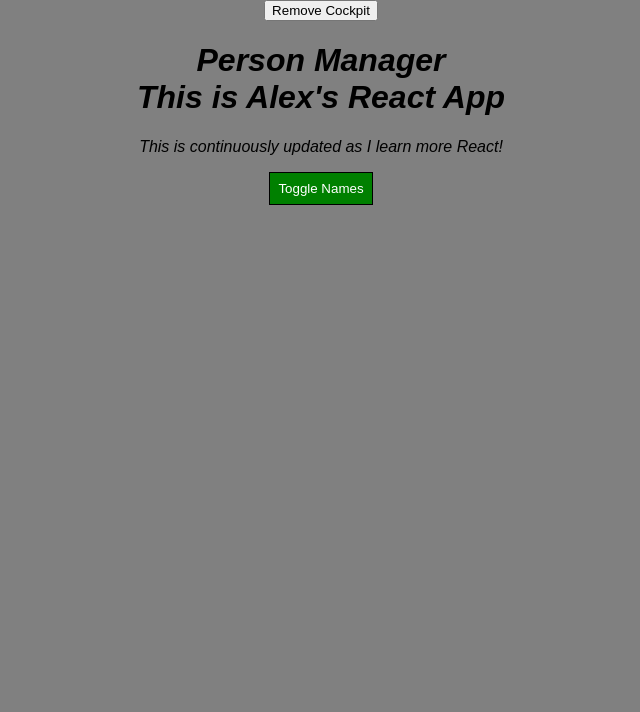
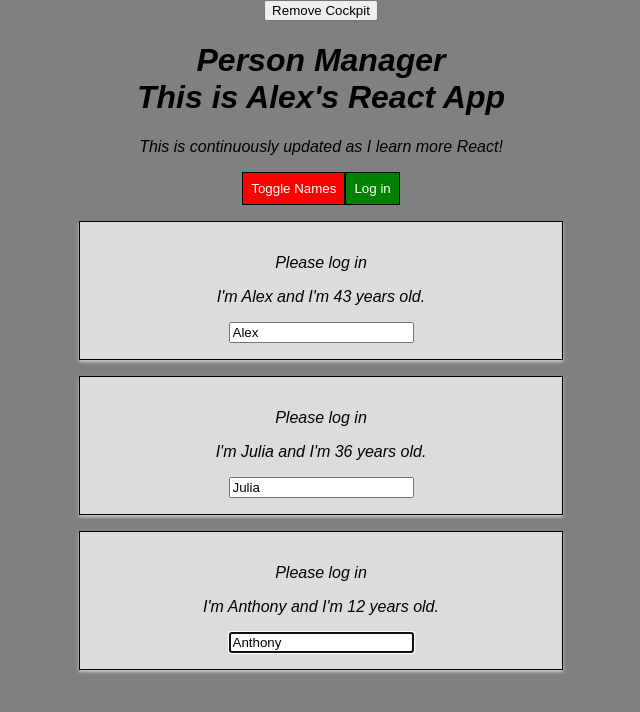
Before and after one commit to Borsbach/udemy-react-complete-guide, a React (Create React App) app: page / in a window 1280 px wide. Shown: the top 712 px of the page, without its empty margins (319-959 px from the left). Built offline with nearby package versions, Linux system fonts and the light colour scheme.

Commit message:
final for part 1

```diff
--- a/src/components/Cockpit/Cockpit.js
+++ b/src/components/Cockpit/Cockpit.js
@@ -1,9 +1,10 @@
-import React, { useEffect } from "react";
+import React, { useEffect, useRef, useContext } from "react";
+import AuthContext from '../../context/auth-context'
 import styled from "styled-components";
 import "../Cockpit/Cockpit.css";
 
 const StyledButton = styled.button`
-  background-color: ${props => (props.alternate ? "red" : "green")};
+  background-color: ${(props) => (props.alternate ? "red" : "green")};
   color: white;
   font: inherent;
   border: 1px solid black;
@@ -11,20 +12,26 @@ const StyledButton = styled.button`
   cursor: pointer;
 
   &:hover {
-    background-color: ${props => (props.alternate ? "salmon" : "lightgreen")};
+    background-color: ${(props) => (props.alternate ? "salmon" : "lightgreen")};
     color: black;
   }
 `;
 
-const cockpit = props => {
+const cockpit = (props) => {
+  const toggleBtnRef = useRef(null);
+  const authContext = useContext(AuthContext)
+
+  console.log(authContext.authenticated)
+
   useEffect(() => {
     console.log("[Cockpit.js] useEffect");
     //Http requests possible
-    const timer = setTimeout(() => {
-      alert("The timer is running");
-    }, 500);
+    // const timer = setTimeout(() => {
+    //   alert("The timer is running");
+    // }, 500);
+    toggleBtnRef.current.click();
     return () => {
-      clearTimeout(timer);
+      // clearTimeout(timer);
       console.log("[Cockpit.js] cleanup work in useEffect");
     };
   }, []);
@@ -56,9 +63,14 @@ const cockpit = props => {
       <p className={classes.join(" ")}>
         This is continuously updated as I learn more React!
       </p>
-      <StyledButton alternate={props.showPersons} onClick={props.clicked}>
+      <StyledButton
+        ref={toggleBtnRef}
+        alternate={props.showPersons}
+        onClick={props.clicked}
+      >
         Toggle Names
       </StyledButton>
+        <StyledButton onClick={authContext.login}>Log in</StyledButton>
     </div>
   );
 };
--- a/src/components/Person/Person.js
+++ b/src/components/Person/Person.js
@@ -1,5 +1,8 @@
 import React, { Component } from "react";
+import PropTypes from "prop-types";
 import styled from "styled-components";
+import AuthContext from "../../context/auth-context";
+// import Aux from '../../hoc/Aux'
 import "../Person/Person.css";
 
 // using tagged template literal ``
@@ -19,10 +22,22 @@ const StyledDiv = styled.div`
 `;
 
 class Person extends Component {
+  constructor(props) {
+    super(props);
+    this.inputElementRef = React.createRef();
+  }
   // static getDerivedStateFromProps(props, state) {
   //   console.log("[Person.js] getDerivedStateFromProps");
   //   return state;
   // }
+
+  static contextType = AuthContext;
+
+  componentDidMount() {
+    // this.inputElement.focus()
+    this.inputElementRef.current.focus();
+    console.log(this.context.authenticated);
+  }
 
   shouldComponentUpdate(nextProps, nextState) {
     console.log("[Person.js] shouldComponentUpdate");
@@ -31,24 +46,31 @@ class Person extends Component {
 
   getSnapshotBeforeUpdate(prevProps, prevState) {
     console.log("[Person.js] getSnapshotBeforeUpdate");
-    return { message: 'Snapshot!'};
+    return { message: "Snapshot!" };
   }
 
   componentDidUpdate(prevProps, prevState, snapshot) {
     console.log("[Person.js] componentDidUpdate");
-    console.log(snapshot)
+    console.log(snapshot);
   }
 
   render() {
     console.log("[Person.js] rendering...");
     return (
       <StyledDiv>
+        {this.context.authenticated ? (
+          <p>Authenticated!</p>
+        ) : (
+          <p>Please log in</p>
+        )}
         <p onClick={this.props.click}>
           I'm {this.props.name} and I'm {this.props.age} years old.
         </p>
         <p>{this.props.children}</p>
         <input
           type="text"
+          // ref={(inputEl) => {this.inputElement = inputEl}}
+          ref={this.inputElementRef}
           onChange={this.props.changed}
           value={this.props.name}
         />
@@ -57,4 +79,11 @@ class Person extends Component {
   }
 }
 
+Person.propTypes = {
+  click: PropTypes.func,
+  name: PropTypes.string,
+  age: PropTypes.number,
+  changed: PropTypes.func,
+};
+
 export default Person;
--- a/src/components/Persons/Persons.js
+++ b/src/components/Persons/Persons.js
@@ -4,7 +4,11 @@ import Person from "../Person/Person";
 class Persons extends Component {
   shouldComponentUpdate(nextProps, nextState) {
     console.log("[Persons.js] shouldComponentUpdate");
-    return true;
+    if (nextProps.persons !== this.props.persons) {
+      return true
+    } else {
+      return false
+    }
   }
 
   getSnapshotBeforeUpdate(prevProps, prevState) {
--- a/src/containers/App.js
+++ b/src/containers/App.js
@@ -1,50 +1,54 @@
 import React, { Component } from "react";
 import Persons from "../components/Persons/Persons";
 import Cockpit from "../components/Cockpit/Cockpit";
+import AuthContext from '../context/auth-context'
+// import WithClass from '../hoc/WithClass'
 import "./App.css";
 
 class App extends Component {
   constructor(props) {
-    super(props)
-    console.log('[App.js] constructor')
+    super(props);
+    console.log("[App.js] constructor");
   }
 
   state = {
     persons: [
       { id: "1", name: "Alex", age: 43 },
       { id: "2", name: "Julia", age: 36 },
-      { id: "3", name: "Anthony", age: 12 }
+      { id: "3", name: "Anthony", age: 12 },
     ],
     otherState: "some other value",
     showPersons: false,
     showCockpit: true,
+    changeCounter: 0,
+    authenticated: false,
   };
 
   static getDerivedStateFromProps(props, state) {
-    console.log('[App.js] getDerivedStateFromProps', props)
-    return state
+    console.log("[App.js] getDerivedStateFromProps", props);
+    return state;
   }
 
   componentDidMount() {
-    console.log('[App.js] componentDidMount')
+    console.log("[App.js] componentDidMount");
   }
 
   shouldComponentUpdate(nextProps, nextState) {
-    console.log('[App.js] shouldComponentUpdate')
-    return true
+    console.log("[App.js] shouldComponentUpdate");
+    return true;
   }
 
   componentDidUpdate() {
-    console.log('[App.js] componentDidUpdate')
+    console.log("[App.js] componentDidUpdate");
   }
 
   nameChangedHandler = (event, id) => {
-    const personIndex = this.state.persons.findIndex(person => {
+    const personIndex = this.state.persons.findIndex((person) => {
       return person.id === id;
     });
 
     const person = {
-      ...this.state.persons[personIndex]
+      ...this.state.persons[personIndex],
     };
 
     person.name = event.target.value;
@@ -60,14 +64,18 @@ class App extends Component {
     this.setState({ showPersons: !doesShow });
   };
 
-  deletePersonHandler = personIndex => {
+  deletePersonHandler = (personIndex) => {
     const persons = [...this.state.persons]; //spread operator, immutable style preferred
     persons.splice(personIndex, 1);
     this.setState({ persons: persons });
   };
 
+  loginHandler = () => {
+    this.setState({ authenticated: true });
+  };
+
   render() {
-  console.log('[App.js] render')
+    console.log("[App.js] render");
 
     let persons = null;
 
@@ -78,6 +86,7 @@ class App extends Component {
             persons={this.state.persons}
             clicked={this.deletePersonHandler}
             changed={this.nameChangedHandler}
+            isAuthenticated={this.state.authenticated}
           />
         </div>
       );
@@ -85,12 +94,15 @@ class App extends Component {
 
     return (
       <div className="App">
-        <button onClick={() => {
+        <button
+          onClick={() => {
             //inline event handler
-          this.setState({ showCockpit: false})
-        }}>
+            this.setState({ showCockpit: false });
+          }}
+        >
           Remove Cockpit
         </button>
+        <AuthContext.Provider value={{ authenticated: this.state.authenticated, login: this.loginHandler }}>
         {this.state.showCockpit ? (
           <Cockpit
             title={this.props.appTitle}
@@ -100,6 +112,7 @@ class App extends Component {
           />
         ) : null}
         {persons}
+        </AuthContext.Provider>
       </div>
     );
   }
--- /dev/null
+++ b/src/context/auth-context.js
@@ -0,0 +1,8 @@
+import React from "react";
+
+const authContext = React.createContext({
+  authenticated: false,
+  login: () => {},
+});
+
+export default authContext;
--- /dev/null
+++ b/src/hoc/Aux.js
@@ -0,0 +1,5 @@
+import React from 'react'
+
+const aux = props => props.children
+
+export default aux
--- /dev/null
+++ b/src/hoc/WithClass.js
@@ -0,0 +1,7 @@
+import React from "react";
+
+const withClass = (props) => {
+  <div className={props.className}>{props.children}</div>;
+};
+
+export default withClass;
```
Also changed, not shown: package.json (+4 -3 lines), 1 other file (tests, documents, lock files or other folders). Lines whose indentation alone changed are shown as unchanged.
